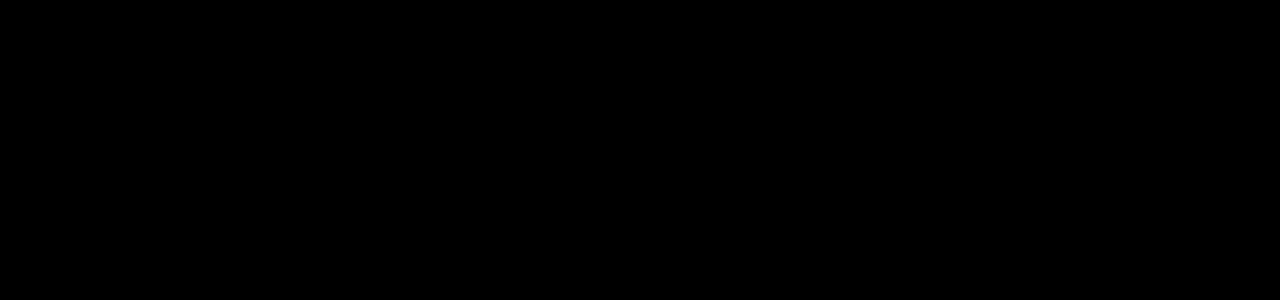
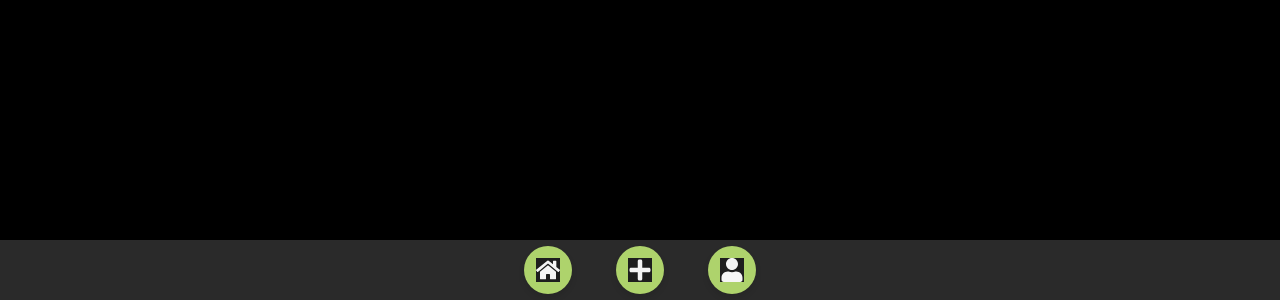
Before and after one commit to Kevinjj65/Green-Up-Users, a React app: page /Footer in a window 1280 px wide. Before the commit this address had no page. Shown: the part 500-800 px from the top of the page. Built offline with nearby package versions, Linux system fonts and the light colour scheme; the HTML template or start-up script is replaced by a standard one.

Commit message:
refined css for google sign-in/sign-up and organizer footer

```diff
--- a/src/App.jsx
+++ b/src/App.jsx
@@ -2,8 +2,10 @@
 import Events from "./components/events/Events";
 import AddNew from "./components/organizer/AddNew";
 import RegisterEvent from "./components/user/RegisterEvent";
-import Login from "./components/organizer/Login.jsx";
-import SignUp from "./components/organizer/Signup";
+import Login from "./components/organizer/login page/Login.jsx";
+import SignUp from "./components/organizer/signup page/Signup.jsx";
+import Footer from "./components/organizer/Footer.jsx";
+
 // import { useEffect, useState } from "react";
 // import { supabase } from "./services/supabaseClient.jsx";
 import { BrowserRouter, Route, Routes } from "react-router-dom";
@@ -51,6 +53,7 @@
           <Route path="/organizerlogin" element={<Login />} />
           <Route path="/registerevent" element={<RegisterEvent />} />
           <Route path="/organizersignup" element={<SignUp />} />
+          <Route path="/Footer"element={<Footer />} />
         </Routes>
       </BrowserRouter>
     </>
--- /dev/null
+++ b/src/components/organizer/Footer.css
@@ -0,0 +1,61 @@
+.footer {
+    position: fixed;
+    bottom: 0;
+    left: 0;
+    right: 0;
+    background-color: #22543d;  /* Tailwind: bg-green-800 */
+    padding-top: 0.5rem;        /* py-2 */
+    padding-bottom: 0.5rem;
+    display: flex;              /* flex */
+    justify-content: center;    /* justify-center */
+    gap: 1.5rem;                /* space-x-6 */
+    color: white;               /* text-white */
+    z-index: 50;
+  }
+
+  .button-wrapper {
+    position: relative;
+    background: none;
+    padding: 10px;         /* relative container for tooltip */
+  }
+
+  .icon-button {
+    background-color: #AED36C;  /* Tailwind: bg-green-700 */
+    width: 3rem;              /* larger size for icon clarity */
+    height: 3rem;
+    display: flex;
+    align-items: center;
+    justify-content: center;
+    border-radius: 9999px;      /* fully rounded */
+    border: none;
+    cursor: pointer;
+    font-size: 1.5rem;          /* size of the icon */
+    transition: background-color 0.3s ease, transform 0.2s ease, box-shadow 0.2s ease;
+    box-shadow: 0 4px 6px rgba(0, 0, 0, 0.1);
+  }
+
+  .icon-button:hover {
+    background-color: #48bb78;  /* Tailwind: hover:bg-green-500 */
+    transform: translateY(-2px); /* lift on hover */
+    box-shadow: 0 6px 10px rgba(0, 0, 0, 0.15);
+  }
+
+  .tooltip {
+    position: absolute;
+    bottom: 100%;
+    margin-bottom: 0.5rem;        /* mb-2 */
+    left: 50%;
+    transform: translateX(-50%);
+    background-color: #AED36C;    /* bg-green-700 */
+    color: white;
+    font-size: 0.75rem;           /* text-xs */
+    padding: 0.25rem 0.5rem;      /* px-2 py-1 */
+    border-radius: 0.25rem;       /* rounded */
+    opacity: 0;                   /* start hidden */
+    transition: opacity 0.3s ease;
+    white-space: nowrap;          /* no line break */
+  }
+
+  .button-wrapper:hover .tooltip {
+    opacity: 1;                   /* show tooltip on hover */
+  }
--- a/src/components/organizer/Footer.jsx
+++ b/src/components/organizer/Footer.jsx
@@ -1,12 +1,27 @@
-import './Organizer.css'
+import React from "react";
+import { FaHome, FaPlus, FaUser} from 'react-icons/fa';
+import './Footer.css';
 
-function Footer() {
-    return(
-        <>
-            <footer className="footer">
-                <div></div>
-            </footer>
-        </>
-    )
-}
-export default Footer
+const Footer = () => {
+  return (
+    <footer className="footer">
+      {[
+        { icon: <FaHome />, tooltip: "Home", link: "/home" },
+        { icon: <FaPlus />, tooltip: "Create New", link: "/organizenew" },
+        { icon: <FaUser />, tooltip: "Organizer Info", link: "/organizer/profile page" },
+      ].map((item, index) => (
+        <div key={index} className="button-wrapper">
+          <a href={item.link}>
+            <button className="icon-button" aria-label={item.tooltip}>
+              {item.icon}
+            </button>
+          </a>
+          <div className="tooltip">{item.tooltip}
+          </div>
+        </div>
+      ))}
+    </footer>
+  );
+};
+
+export default Footer;
--- a/src/components/organizer/Login.css
+++ b/src/components/organizer/login page/Login.css
@@ -15,7 +15,7 @@
     padding: 25px;
     border-radius: 10px;
     box-shadow: 0 4px 10px rgba(0, 0, 0, 0.1);
-    width: 320px;
+    width: 350px;
     text-align: center;
   }
 
@@ -29,7 +29,7 @@
 
   .login-form input {
     width: 92%;
-    padding: 10px;
+    padding: 7px;
     margin: 8px 0;
     border: 1px solid #ffffff;
     border-radius: 5px;
@@ -59,14 +59,16 @@
   .login-form .google-btn {
     display: flex;
     justify-content: center;
-    margin-left: -10px;
+    align-items: center;
+    margin-left: auto;
+    margin-right: auto;
     gap: 10px;
-    width: 100%;
-    padding: 10px;
+    width: 85%;
+    padding: 7px;
     margin-top: 5px;
-    border: none;
-    border-radius: 5px;                    /* dark text */
-    font-size: 16px;
+    background-color: #000000;
+    border-radius: 9px;                    /* dark text */
+    font-size: 15px;
     cursor: pointer;
     transition: background-color 0.3s, color 0.3s;
   }
@@ -83,6 +85,7 @@
 
   .login-form .sign-text {
     font-size: small;
+    margin-top: 10px;
   }
   .login-form .signup-btn{
     color: rgb(87, 211, 100);
--- a/src/components/organizer/Login.jsx
+++ b/src/components/organizer/login page/Login.jsx
@@ -5,12 +5,12 @@
 import "./Login.css";
 import { FcGoogle } from "react-icons/fc";
 export default function Login() {
-  const [username, setUsername] = useState("");
+  const [email, setEmail] = useState("");
   const [password, setPassword] = useState("");
   const navigate = useNavigate();
   const handleLogin = (e) => {
     e.preventDefault();
-    console.log("Username:", username, "Password:", password);
+    console.log("Email:", email, "Password:", password);
   };
   const handleGoogleLogin = () => {
     console.log("Signing in with Google...");
@@ -25,9 +25,9 @@
       <form onSubmit={handleLogin} className="login-form">
         <input
         type="text"
-        placeholder="Username"
-        value={username}
-        onChange={(e) => setUsername(e.target.value)}
+        placeholder="Email"
+        value={email}
+        onChange={(e) => setEmail(e.target.value)}
         required/>
         <input
         type="password"
--- a/src/components/organizer/Signup.css
+++ b/src/components/organizer/signup page/Signup.css
@@ -5,7 +5,7 @@
   padding: 25px;
   border-radius: 10px;
   box-shadow: 0 4px 10px rgba(0, 0, 0, 0.1);
-  width: 320px;
+  width: 350px;
   text-align: center;
 }
 
@@ -21,11 +21,12 @@
   display: flex;
   flex-direction: column;
   align-items: center;
+  gap: 1px;
 }
 
 .signup-form input {
   width: 92%;
-  padding: 10px;
+  padding: 7px;
   margin: 8px 0;
   border: 1px solid #ccc;
   border-radius: 5px;
@@ -56,7 +57,7 @@
   display: flex;
   margin-top: 4px;
   font-size:11px;
-  margin-right: 25px;
+  margin-right: 90px;
   white-space: nowrap;
 }
 
@@ -82,14 +83,16 @@
 .signup-form .google-btn {
   display: flex;
   justify-content: center;
-  margin-left: -10px;
+  align-items: center;
+  margin-left: auto;
+  margin-right: auto;
   gap: 10px;
-  width: 100%;
-  padding: 10px;
+  width: 85%;
+  padding: 7px;
   margin-top: 5px;
-  border: none;
-  border-radius: 5px;
-  font-size: 16px;
+  background-color: #000000;
+  border-radius: 9px;                    /* dark text */
+  font-size: 15px;
   cursor: pointer;
   transition: background-color 0.3s, color 0.3s;
 }
--- a/src/components/organizer/Signup.jsx
+++ b/src/components/organizer/signup page/Signup.jsx
@@ -4,10 +4,10 @@
 import { FcGoogle } from "react-icons/fc";
 
 export default function SignUp() {
-  const [firstName, setFirstName] = useState("");
-  const [lastName, setLastName] = useState("");
+  const [name, setName] = useState("");
   const [email, setEmail] = useState("");
   const [password, setPassword] = useState("");
+  const [phone_number, setPhone] = useState("");
   const navigate = useNavigate();
   const [agreeTerms, setAgreeTerms] = useState(false);
 
@@ -17,12 +17,12 @@
       alert("You must agree to the Terms and Conditions to proceed.");
       return;
     }
-    console.log("First Name:", firstName, "Last Name:", lastName, "Email:", email, "Password:", password);
+    console.log("Name:", name, "Email:", email, "Password:", password, "Phone Number:", phone_number);
   };
 
   const handleGooglesignup = () => {
     console.log("Signing up with Google...");
-    // Add Google authentication logic here
+    // Google authentication logic
   };
 
   const handleLoginClick = () => {
@@ -36,22 +36,13 @@
     <div className="signup-container">
       <h1 className="signup-title">Be an Organizer Now!</h1>
       <form onSubmit={handlesignup} className="signup-form">
-        <div className="name-fields">
           <input
             type="text"
-            placeholder="First Name"
-            value={firstName}
-            onChange={(e) => setFirstName(e.target.value)}
+            placeholder="Name"
+            value={name}
+            onChange={(e) => setName(e.target.value)}
             required
           />
-          <input
-            type="text"
-            placeholder="Last Name"
-            value={lastName}
-            onChange={(e) => setLastName(e.target.value)}
-            required
-          />
-        </div>
         <input
           type="email"
           placeholder="Email"
@@ -64,6 +55,13 @@
           placeholder="Password"
           value={password}
           onChange={(e) => setPassword(e.target.value)}
+          required
+        />
+        <input
+          type="tel"
+          placeholder="Phone"
+          value={phone_number}
+          onChange={(e) => setPhone(e.target.value)}
           required
         />
          <div className="terms-container">
```
Also changed, not shown: 1 other file (tests, documents, lock files or other folders).
